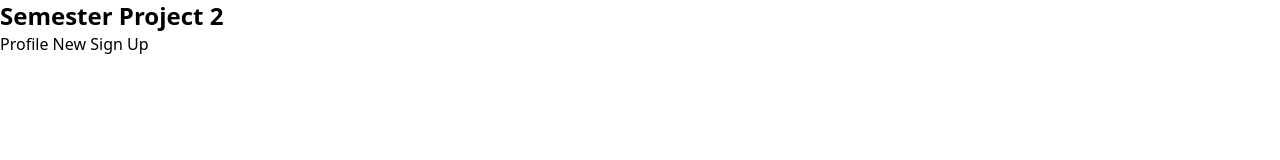
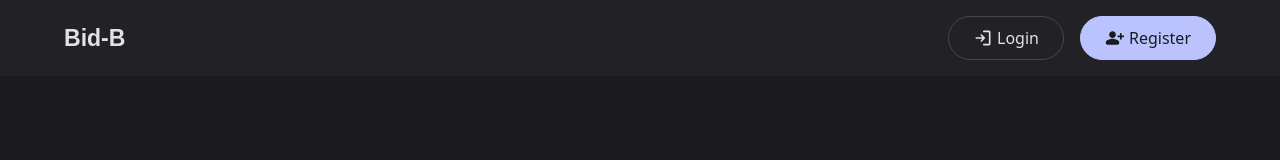
Before and after one commit to alexdalene/alex_dalene_exam2, a website: page index.html in a window 1280 px wide. Drawn offline with nearby package versions, Linux system fonts and the light colour scheme; files that its build step writes are made by us from their sources.

Commit message:
Adds navbar html

```diff
--- a/index.html
+++ b/index.html
@@ -7,7 +7,27 @@
     <link rel="stylesheet" href="./public/css/output.css" />
     <script type="module" src="./src/index.mjs"></script>
   </head>
-  <body>
+  <body class="bg-background">
+    <header
+      class="bg-surface px-2 md:px-16 py-4 flex justify-between items-center fixed top-0 w-full"
+    >
+      <span class="font-heading text-2xl font-bold text-text">Bid-B</span>
+      <nav class="flex gap-4">
+        <a href="" class="btn-secondary"
+          ><img src="./src/svg/icon/login.svg" alt="" /><span
+            class="hidden sm:block"
+            >Login</span
+          ></a
+        >
+        <a href="" class="btn-primary"
+          ><img src="./src/svg/icon/person_add.svg" alt="" /><span
+            class="hidden sm:block"
+            >Register</span
+          ></a
+        >
+      </nav>
+    </header>
+
     <h1 class="font-bold text-2xl">Semester Project 2</h1>
     <a href="./auth/profile/">Profile</a>
     <a href="./auth/create-listing/">New</a>
--- a/src/css/input.css
+++ b/src/css/input.css
@@ -1,3 +1,21 @@
 @tailwind base;
 @tailwind components;
 @tailwind utilities;
+
+@layer components {
+    .btn-primary {
+        @apply flex justify-center items-center px-6 gap-1 h-11 rounded-3xl border border-primary bg-primary text-background;
+    }
+
+    .btn-sm-primary {
+        @apply flex justify-center items-center px-4 gap-1 h-9 rounded-3xl border border-primary bg-primary text-background text-sm;
+    }
+
+    .btn-secondary {
+        @apply flex justify-center items-center px-6 gap-1 h-11 rounded-3xl border border-secondary text-text;
+    }
+
+    .btn-sm-secondary {
+        @apply flex justify-center items-center px-4 gap-1 h-9 rounded-3xl border border-secondary text-text text-sm;
+    }
+}
--- a/tailwind.config.js
+++ b/tailwind.config.js
@@ -8,7 +8,37 @@ module.exports = {
     './auth/**/*.html',
   ],
   theme: {
-    extend: {},
+    colors: {
+      primary: '#BBC3FF',
+      secondary: '#46464F',
+      background: '#1B1B1F',
+      surface: '#212126',
+      surfaceVariant: '#2E2E38',
+      onSurfaceVariant: '#67626A',
+      text: '#E4E1E6',
+      error: '#FFB4AB',
+      accentGreen: '#D2F898',
+      accentPink: '#F7567C',
+    },
+    extend: {
+      fontSize: {
+        sm: '0.833rem',
+        base: '1rem',
+        xl: '1.200rem',
+        '2xl': '1.440rem',
+        '3xl': '1.728rem',
+        '4xl': '2.074rem',
+        '5xl': '2.489rem',
+      },
+      fontFamily: {
+        heading: ['Poppins', 'sans-serif'],
+        body: ['Gantari', 'sans-serif'],
+      },
+      fontWeight: {
+        normal: '400',
+        bold: '700',
+      },
+    },
   },
   plugins: [],
 };
```
Also changed, not shown: src/svg/icon/add.svg (added), src/svg/icon/close_small.svg (added), src/svg/icon/date_range.svg (added), src/svg/icon/edit.svg (added), src/svg/icon/info.svg (added), src/svg/icon/login.svg (added), src/svg/icon/logout.svg (added), src/svg/icon/pace.svg (added), src/svg/icon/payments.svg (added), src/svg/icon/person.svg (added), src/svg/icon/person_add.svg (added), src/svg/icon/search.svg (added), src/svg/icon/share.svg (added), src/svg/icon/swap_vert.svg (added), 2 more files.
